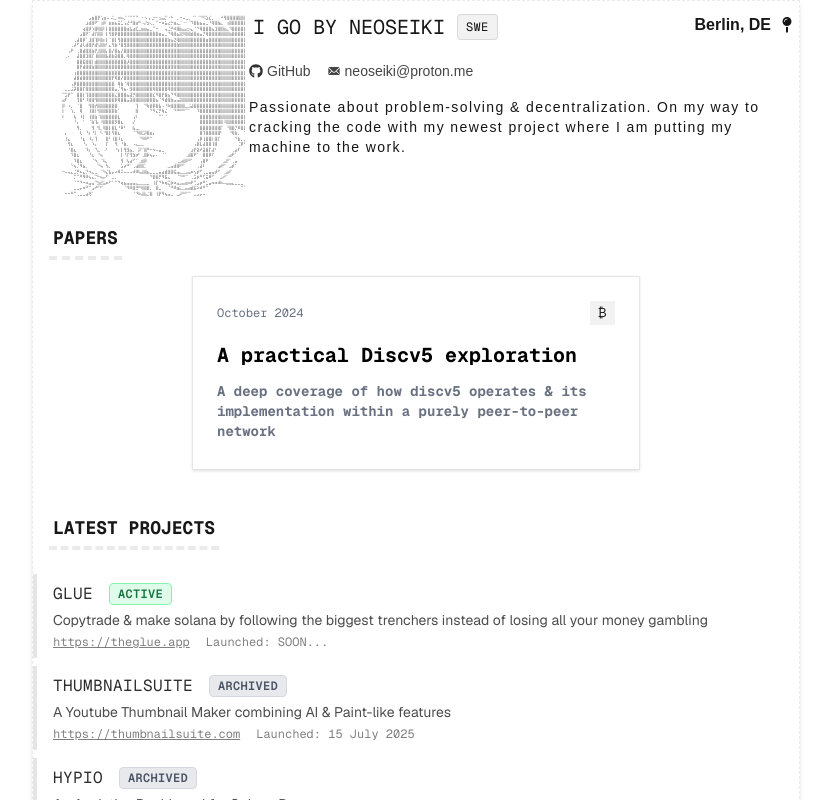
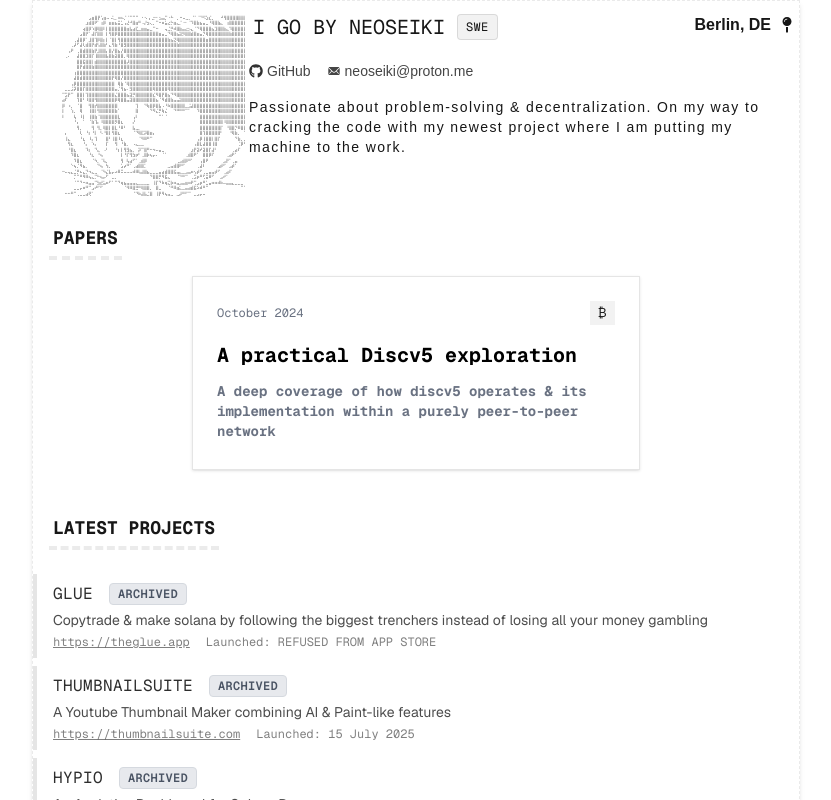
Before and after one commit to alrightCha/alrightCha, a Next.js app: page / in a window 1280 px wide. Shown: the top 800 px of the page, without its empty margins (224-1055 px from the left). Built offline with nearby package versions, Linux system fonts and the light colour scheme.

Commit message:
update websites

```diff
--- a/app/state.ts
+++ b/app/state.ts
@@ -28,9 +28,9 @@ export const blogs: BlogContext[] = [
 
 export const websites: Website[] = [
   {
-    active: true,
+    active: false,
     description: "Copytrade & make solana by following the biggest trenchers instead of losing all your money gambling",
-    launchDate: "SOON...",
+    launchDate: "REFUSED FROM APP STORE",
     name: "Glue",
     url: "https://theglue.app"
   },
```
